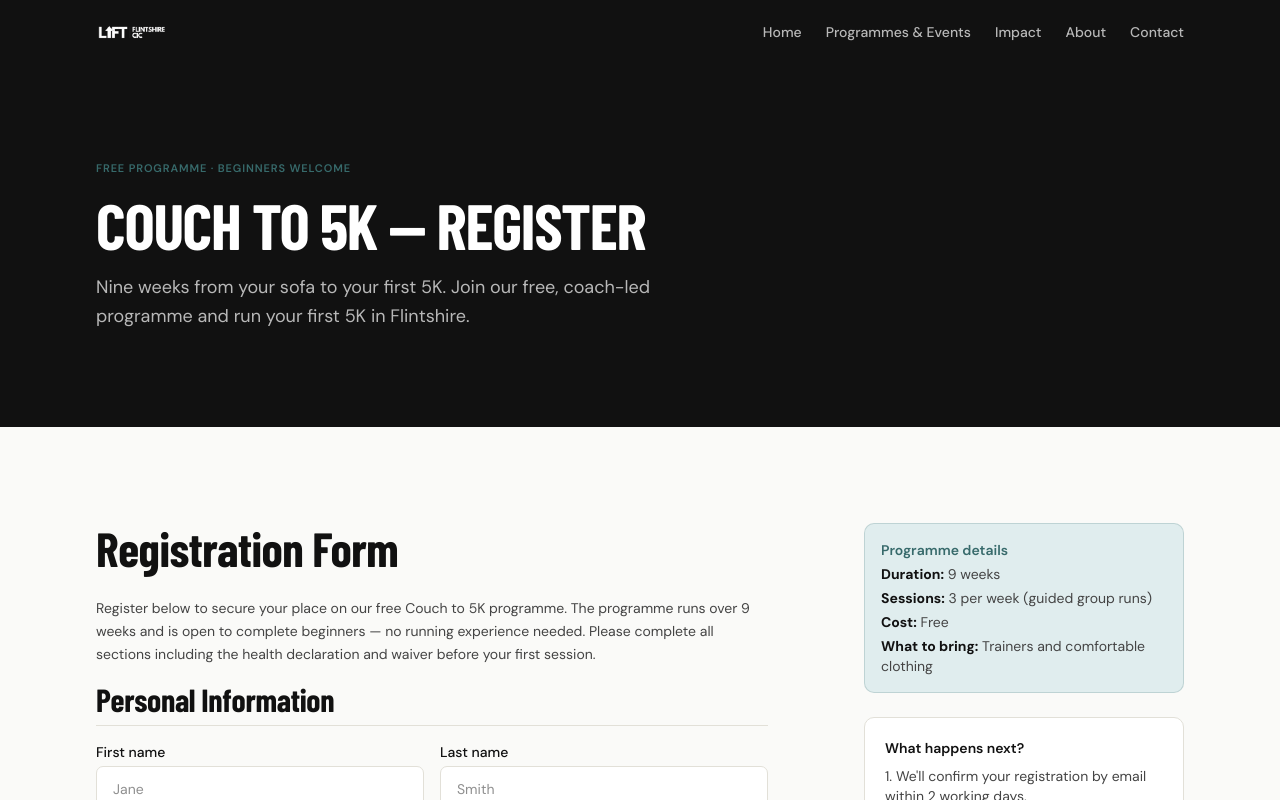
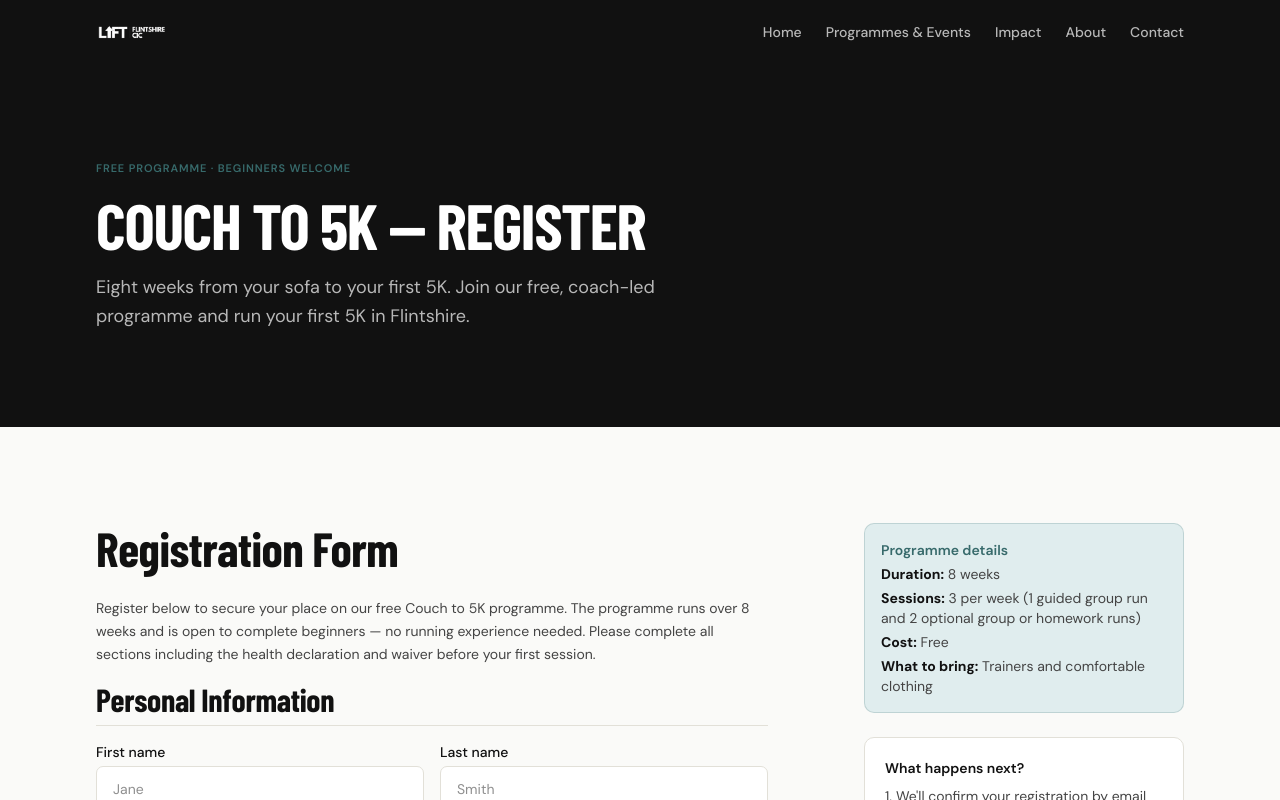
Before and after one commit to Numberonehsp/lift-flintshire-website, a React (Vite) app: page /register/couch-to-5k in a window 1280 px wide. Shown: the top 800 px of the page. Built offline with nearby package versions, Linux system fonts and the light colour scheme; a web font is replaced by a local one.

Commit message:
update C25K registration page content

```diff
--- a/src/pages/RegisterCouchTo5k.tsx
+++ b/src/pages/RegisterCouchTo5k.tsx
@@ -7,7 +7,7 @@ const FORM_NAME = 'register-couch-to-5k'
 
 const INTRO =
   'Register below to secure your place on our free Couch to 5K programme. ' +
-  'The programme runs over 9 weeks and is open to complete beginners — no running experience needed. ' +
+  'The programme runs over 8 weeks and is open to complete beginners — no running experience needed. ' +
   'Please complete all sections including the health declaration and waiver before your first session.'
 
 function SessionInfo() {
@@ -15,8 +15,8 @@ function SessionInfo() {
     <div className="bg-teal-pale rounded-card p-4 border border-teal/20">
       <p className="font-body font-semibold text-sm text-teal mb-1">Programme details</p>
       <ul className="font-body text-sm text-ink-light space-y-1">
-        <li><strong className="text-ink">Duration:</strong> 9 weeks</li>
-        <li><strong className="text-ink">Sessions:</strong> 3 per week (guided group runs)</li>
+        <li><strong className="text-ink">Duration:</strong> 8 weeks</li>
+        <li><strong className="text-ink">Sessions:</strong> 3 per week (1 guided group run and 2 optional group or homework runs)</li>
         <li><strong className="text-ink">Cost:</strong> Free</li>
         <li><strong className="text-ink">What to bring:</strong> Trainers and comfortable clothing</li>
       </ul>
@@ -31,7 +31,7 @@ export default function RegisterCouchTo5k() {
         <title>Register — Couch to 5K · Lift Flintshire CIC</title>
         <meta
           name="description"
-          content="Register for the free Lift Flintshire Couch to 5K programme. A 9-week beginner running programme in Flintshire, North Wales."
+          content="Register for the free Lift Flintshire Couch to 5K programme. A 8-week beginner running programme in Flintshire, North Wales."
         />
         <meta property="og:title" content="Register for Couch to 5K — Lift Flintshire CIC" />
         <meta property="og:type" content="website" />
@@ -45,7 +45,7 @@ export default function RegisterCouchTo5k() {
           Couch to 5K — Register
         </h1>
         <p className="font-body text-lg text-white/70 max-w-xl leading-relaxed">
-          Nine weeks from your sofa to your first 5K. Join our free, coach-led programme and run your first 5K in Flintshire.
+          Eight weeks from your sofa to your first 5K. Join our free, coach-led programme and run your first 5K in Flintshire.
         </p>
       </SectionWrapper>
 
```
